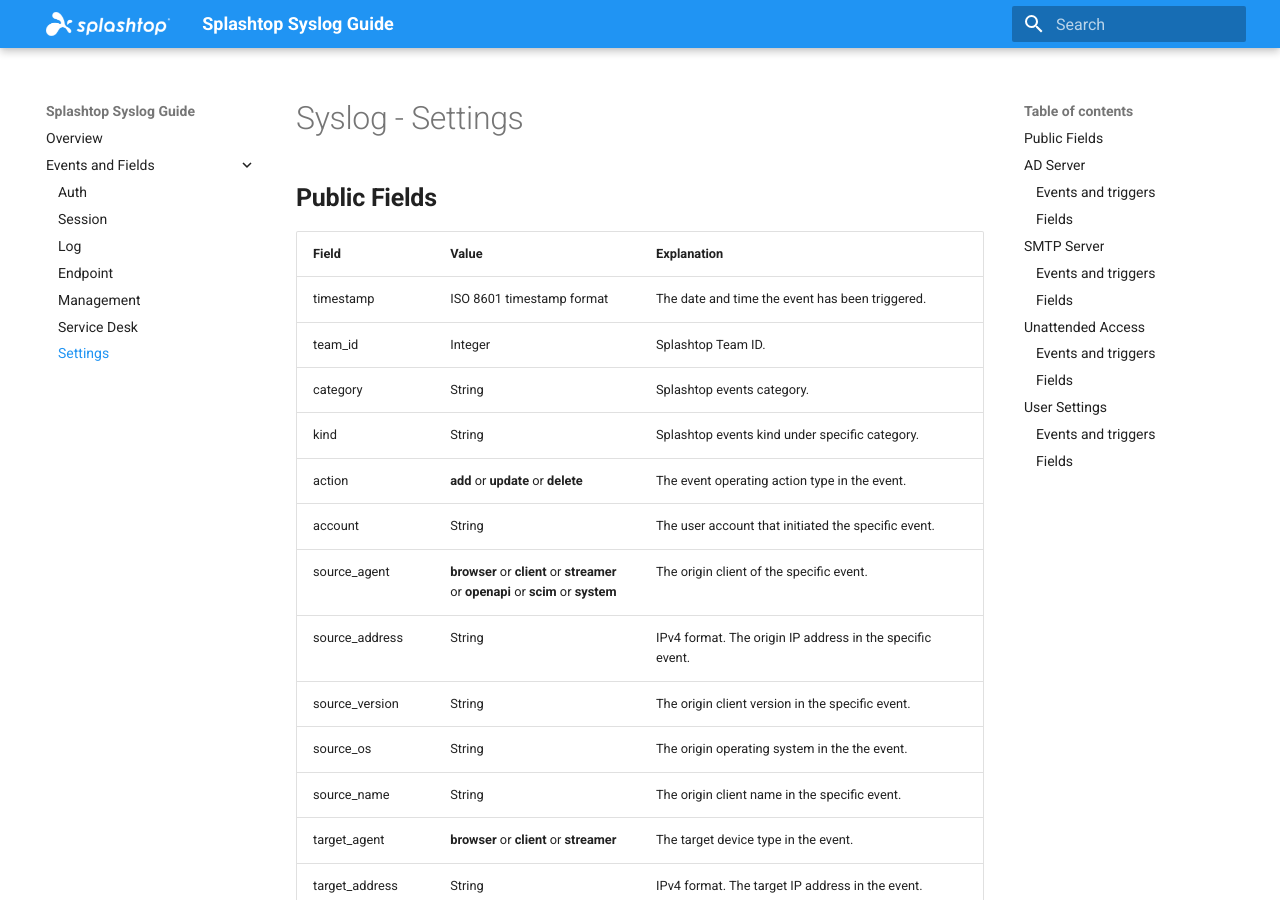
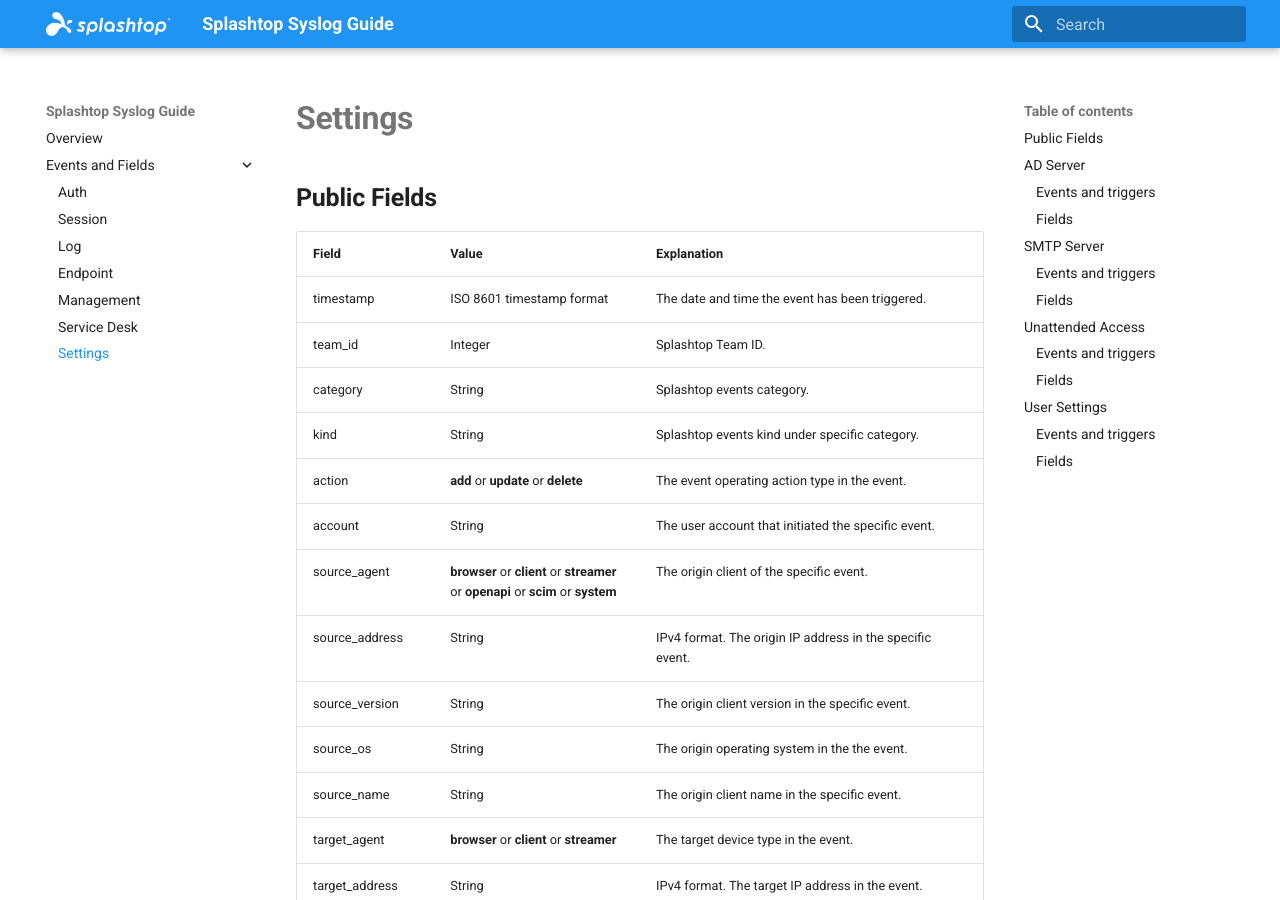
Before and after one commit to SplashtopInc/OnPrem-Syslog-Guide, an MkDocs documentation site: the page built from docs/category/settings.md, in a window 1280 px wide and 900 px high. Built offline with MkDocs 1.6.1 and Material for MkDocs 9.7.7, drawn with Linux system fonts in a browser that asks for light colours.

Commit message:
Update settings.md

```diff
--- a/docs/category/settings.md
+++ b/docs/category/settings.md
@@ -1,4 +1,4 @@
-# Syslog - Settings
+# **Settings**
 
 ## **Public Fields**
 
```
